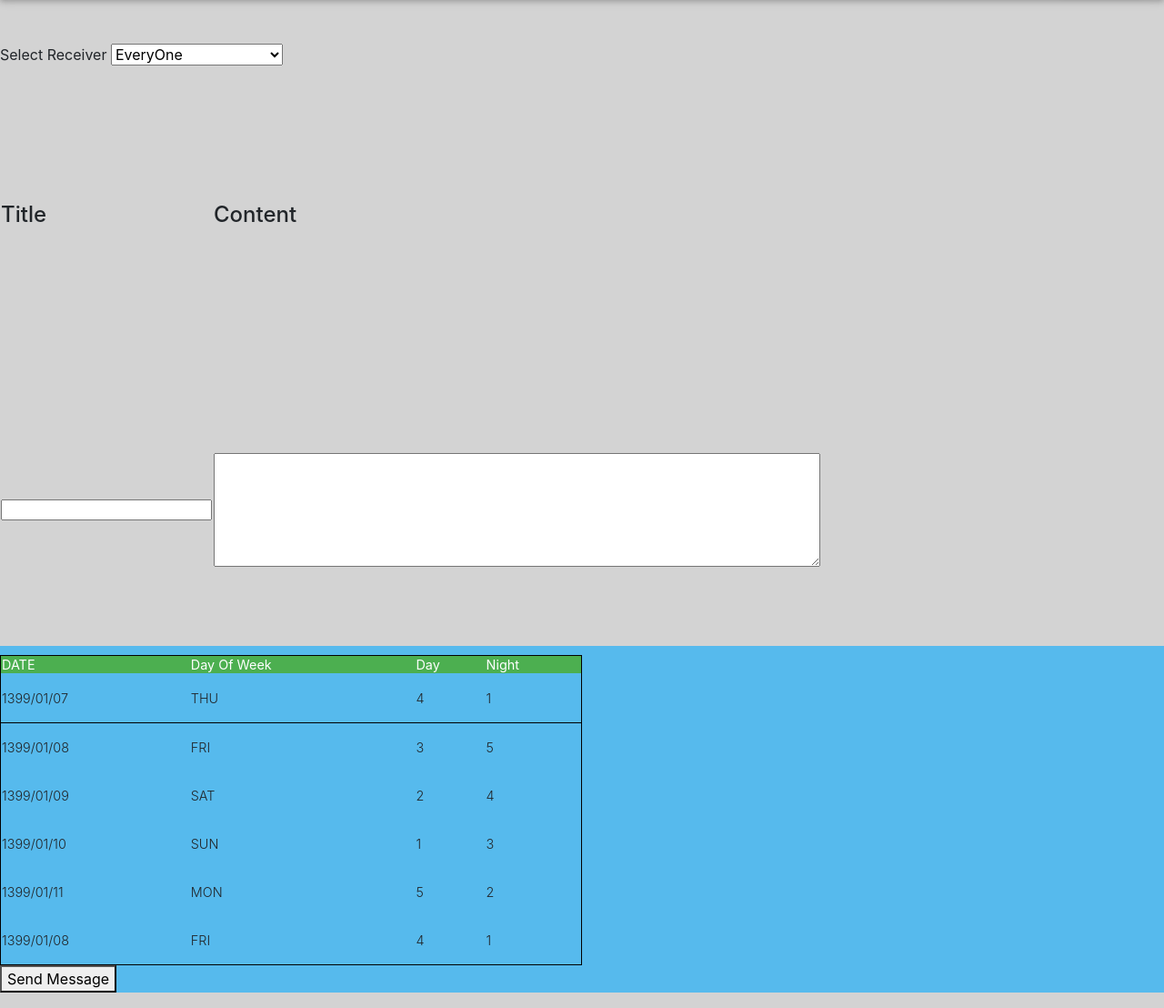
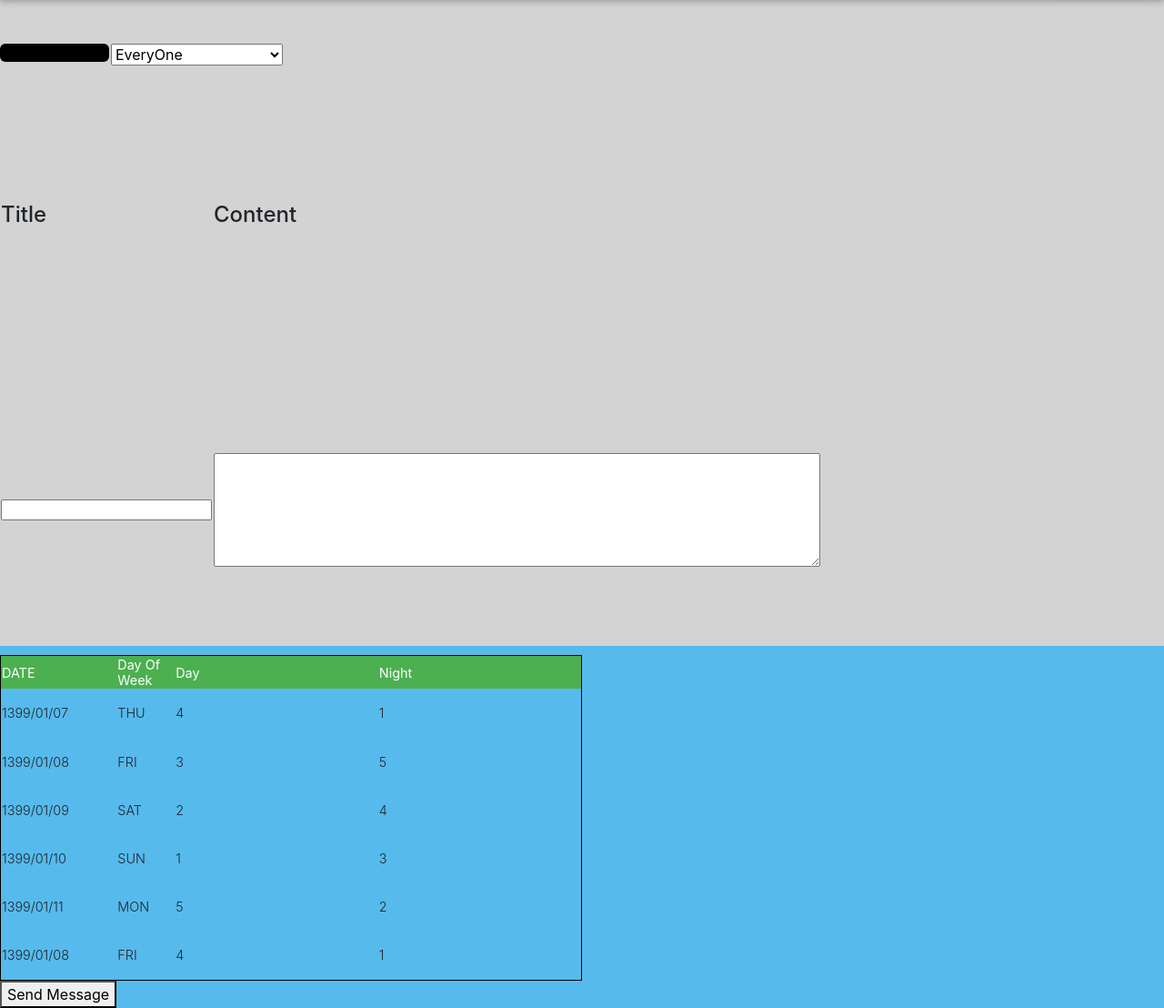
Before and after one commit to omidhamidi61/Deal, a Django app: template Deal/app1/templates/app1/home.html in a window 1280 px wide. Shown: the part 90-1198 px from the top of the page at 91% size. Run offline with Django 3.2, Linux system fonts and the light colour scheme; the template is opened without the code that fills it: values that come from a table or form of the project are taken from there, others are empty; data comes from the database, SQL or seed files in the repository; some libraries are stand-ins or nearby versions.

Commit message:
better now

```diff
--- a/Deal/app1/templates/app1/home.html
+++ b/Deal/app1/templates/app1/home.html
@@ -2,7 +2,11 @@
 {%block main%}
    </br></br>
 
-  <form method="post">
+    <div id="ToolTipDIv" style="width: 120px;  background-color: black;  color: #fff;
+  text-align: center;  border-radius: 6px;  padding: 5px 0;  position:absolute;  border-width: 5px;  border-style: solid;
+  border-color: black transparent transparent transparent; z-index:1"></div>
+
+      <form method="post">
       {% csrf_token %}
       <label for="id_workerslist1" style="font:bold">Select Receiver</label>
         <select id="id_Receivers" name="ReceiversList">
@@ -24,21 +28,21 @@
               </tr>
           </tbody>
       </table>
-      <table id="1" onfocus="shift_function2({{worker}}" onmouseout="mouseout()" onmouseover="shift_function({{worker}})" style="border: 1px solid black; height:40px; border-collapse: collapse; width: 50%;">
+      <table id="1" onmouseout="mouseout()" onmouseover="shift_function({{worker}})" style="border: 1px solid black; height:40px; border-collapse: collapse; width: 50%;">
           <thead>
               <tr>
-                  <th style="background-color: #4CAF50;color: white;"> DATE </th>
-                  <th style="background-color: #4CAF50;color: white;"> Day Of Week </th>
-                  <th style="background-color: #4CAF50;color: white;"> Day </th>
-                  <th style="background-color: #4CAF50;color: white;"> Night </th>
+                  <th style="background-color: #4CAF50;color: white; width:20%"> DATE </th>
+                  <th style="background-color: #4CAF50;color: white; width:10%"> Day Of Week </th>
+                  <th style="background-color: #4CAF50;color: white; width:35%"> Day </th>
+                  <th style="background-color: #4CAF50;color: white; width:35%"> Night </th>
               </tr>
           </thead>
-          <tbody class="cellToAppend.addEventListener('click', clicked)">
+          <tbody id="tb_id">
               <tr>
-                  <td style="border-bottom: 1px solid black;">1399/01/07</td>
-                  <td style="border-bottom: 1px solid black;">THU</td>
-                  <td style="border-bottom: 1px solid black;">4</td>
-                  <td style="border-bottom: 1px solid black;">1</td>
+                  <td>1399/01/07</td>
+                  <td>THU</td>
+                  <td>4</td>
+                  <td>1</td>
               </tr>
               <tr>
                   <td>1399/01/08</td>
@@ -80,14 +84,21 @@
         function shift_function(value) {
             value1 = value;
             $("#1 tbody tr td").each(function () {
+                $(this).css("border", "1px solid black");
                 if ($(this).text() == value) {
-                    $(this).css("color", "orange");
+                    if (shift.includes($(this).parent().children().first().text())) $(this).css("color", "red");
+                    else $(this).css("color", "orange");
                     $(this).css("font-weight", "bold");
                     $(this).css("cursor", "pointer");
+                    $(this).mouseenter(function () {
+                        $("#ToolTipDIv").show('normal');
+                    });
+                    $(this).mouseleave(function (e) {
+                        $("#ToolTipDIv").hide();
+                    });
                 }
             });
         }
-
         $("#1 tbody tr td").click(function () {
             if ($(this).text() == value1) {
                 if ($(this).index() == 2) var ind = "Day";
@@ -97,6 +108,12 @@
                 if (!shift.includes(sum)) {
                     shift += sum + ',';
                     $("#Id_MessageContent").append(sum + '\n');
+                }
+                else {
+                    shift = shift.replace((sum + ','), "");
+                    var t = $("#Id_MessageContent").text();
+                    t = t.replace(sum + '\n', "");
+                    $("#Id_MessageContent").text(t);
                 }
             }
 
```
